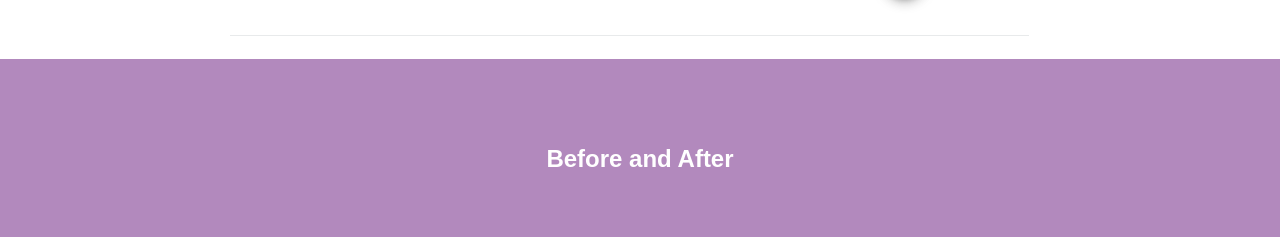
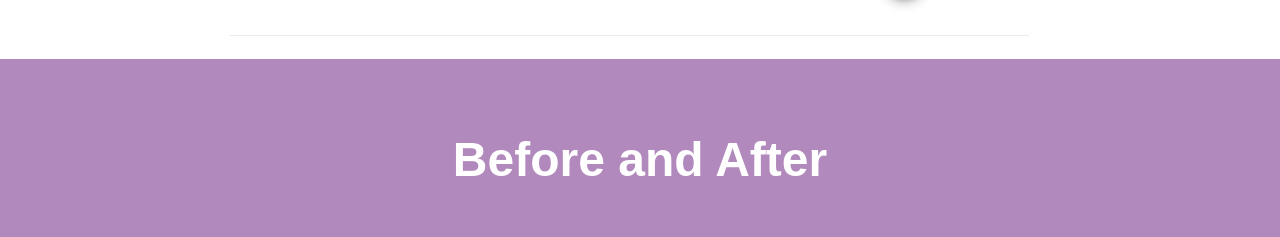
Before and after one commit to Diegoiribe/PV1, a React (Create React App) app: page /Servicio in a window 1280 px wide. Shown: the part 1282-1519 px from the top of the page. Built offline with nearby package versions, Linux system fonts and the light colour scheme.

Commit message:
cambios servicios

```diff
--- a/src/Components/BAndA/BAndA.js
+++ b/src/Components/BAndA/BAndA.js
@@ -16,7 +16,9 @@ const BAndA = () => {
   return (
     <div>
       <BAndADiv>
-        <h2 style={{ color: colorSecundario }}>Before and After</h2>
+        <h2 style={{ color: colorSecundario, fontSize: '3rem' }}>
+          Before and After
+        </h2>
       </BAndADiv>
     </div>
   )
--- a/src/Components/CardServices/CardServices.js
+++ b/src/Components/CardServices/CardServices.js
@@ -53,7 +53,9 @@ const CardServices = ({ service, height }) => {
               flexDirection: 'column'
             }}
           >
-            <h3 style={{ color: colorPrimario }}>{service.name}</h3>
+            <h3 style={{ color: colorPrimario, fontSize: '2.5rem' }}>
+              {service.name}
+            </h3>
             <div>{parrafosRenderizados}</div>
           </div>
           <div
```
